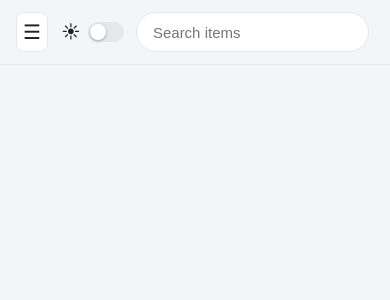
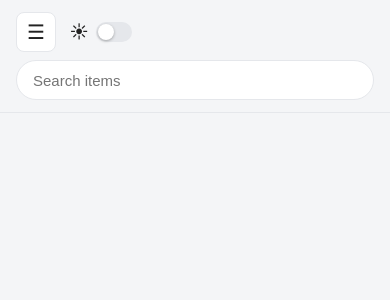
Before and after one commit to Perpaterb/helperPage, a React (Vite) app: page / in a window 390 px wide. Shown: the top 300 px of the page. Built offline with nearby package versions, Linux system fonts and the light colour scheme.

Commit message:
Fix dark mode toggle disappearing on narrow screens
Top bar now wraps on mobile portrait widths instead of overflowing.
Search input drops to its own line below 480px so the burger menu
and dark mode toggle always stay visible.

```diff
--- a/src/styles.css
+++ b/src/styles.css
@@ -51,7 +51,8 @@ body {
   z-index: 100;
   display: flex;
   align-items: center;
-  gap: 12px;
+  flex-wrap: wrap;
+  gap: 8px 12px;
   padding: 12px 16px;
   background: var(--bg);
   border-bottom: 1px solid var(--card-border);
@@ -141,7 +142,8 @@ body {
 }
 
 .search {
-  flex: 1;
+  flex: 1 1 200px;
+  min-width: 0;
   max-width: 640px;
   margin: 0 auto;
   height: 40px;
@@ -158,6 +160,10 @@ body {
 }
 .top-spacer {
   width: 40px;
+}
+@media (max-width: 480px) {
+  .top-spacer { display: none; }
+  .search { flex-basis: 100%; }
 }
 
 .new-cat-bar {
```
